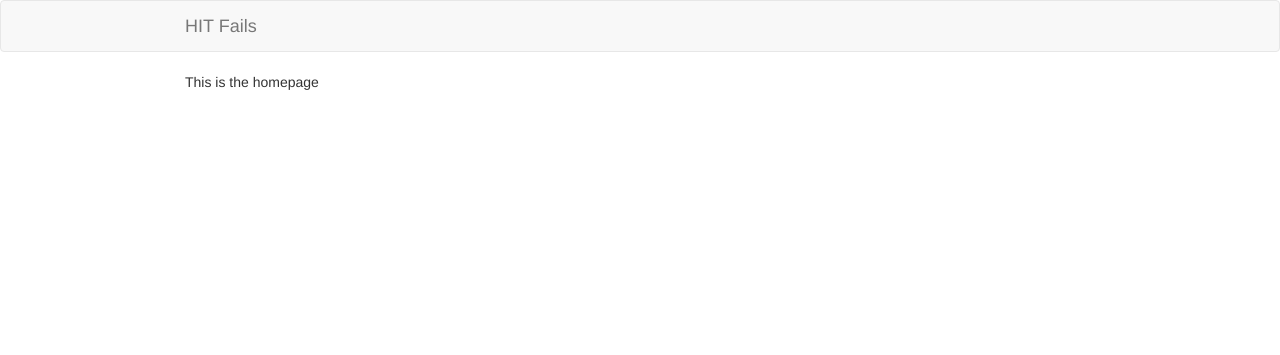
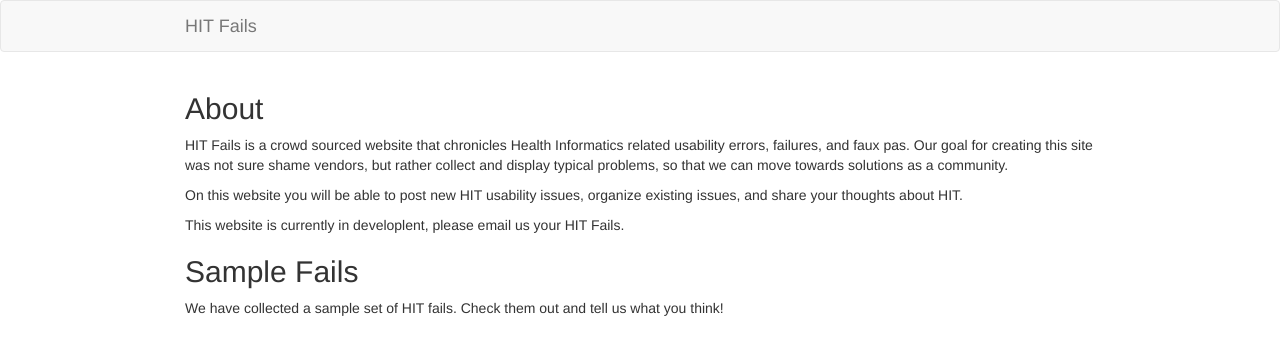
Before and after one commit to nickdotreid/hit-fails, a Django app: page / in a window 1280 px wide. Shown: the top 355 px of the page. Run offline with Django 3.2, Linux system fonts and the light colour scheme; some libraries are stand-ins or nearby versions.

Commit message:
added sample welcome page language

```diff
--- a/homepage/templates/homepage/home.html
+++ b/homepage/templates/homepage/home.html
@@ -1,5 +1,10 @@
 {% extends "base.html" %}
 
 {% block content %}
-	This is the homepage
+<h2>About</h2>
+<p>HIT Fails is a crowd sourced website that chronicles Health Informatics related usability errors, failures, and faux pas. Our goal for creating this site was not sure shame vendors, but rather collect and display typical problems, so that we can move towards solutions as a community.</p>
+<p>On this website you will be able to post new HIT usability issues, organize existing issues, and share your thoughts about HIT.</p>
+<p>This website is currently in developlent, please email us your HIT Fails.</p>
+<h2>Sample Fails</h2>
+<p>We have collected a sample set of HIT fails. Check them out and tell us what you think!</p>
 {% endblock content %}
```
